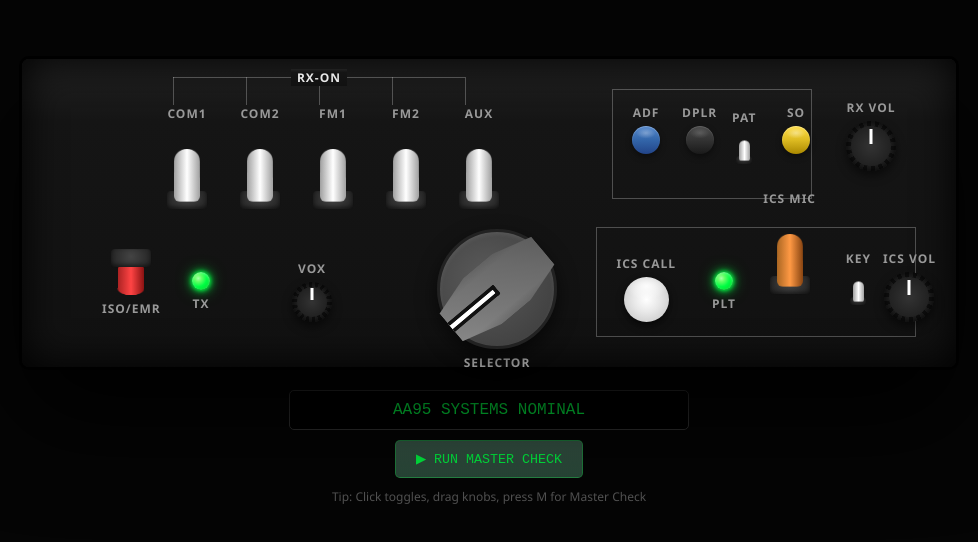
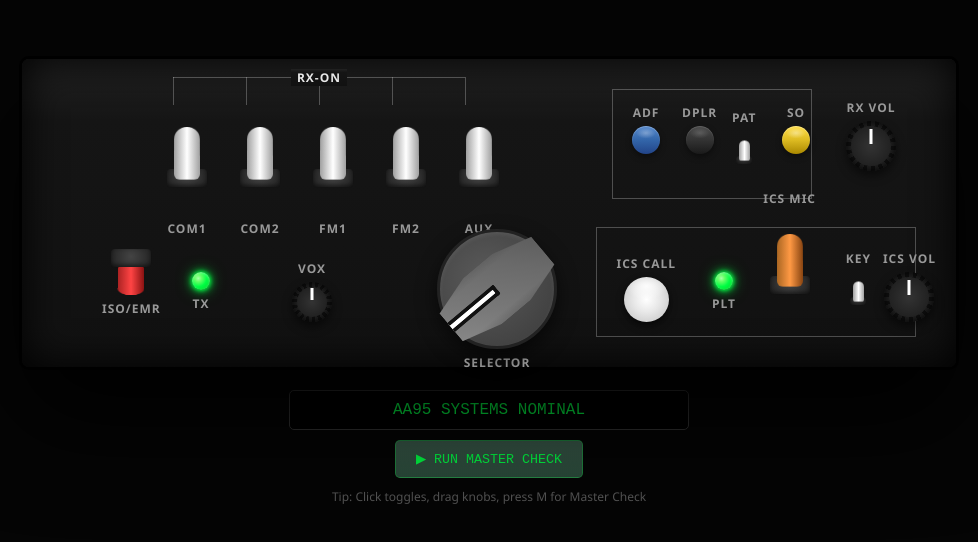
Before and after one commit to Shensley102/Off-Line-App, a website: page aa95/aa95.html in a window 1280 px wide. Shown: the part 120-662 px from the top of the page, without its empty margins (151-1129 px from the left). Drawn offline with Linux system fonts and the light colour scheme.

Commit message:
Update labels for COM, FM, and AUX components

```diff
--- a/aa95/aa95.html
+++ b/aa95/aa95.html
@@ -503,24 +503,24 @@
 
   <!-- TOP ROW: COM/FM/AUX TOGGLES -->
   <div class="component toggle" id="com1" data-active="true" style="left:143px; top:46px;">
-    <span class="label">COM1</span>
     <div class="assembly-toggle"><div class="nut"></div><div class="lever"></div></div>
+    <span class="label label-bottom">COM1</span>
   </div>
   <div class="component toggle" id="com2" data-active="true" style="left:216px; top:46px;">
-    <span class="label">COM2</span>
     <div class="assembly-toggle"><div class="nut"></div><div class="lever"></div></div>
+    <span class="label label-bottom">COM2</span>
   </div>
   <div class="component toggle" id="fm1" data-active="true" style="left:289px; top:46px;">
-    <span class="label">FM1</span>
     <div class="assembly-toggle"><div class="nut"></div><div class="lever"></div></div>
+    <span class="label label-bottom">FM1</span>
   </div>
   <div class="component toggle" id="fm2" data-active="true" style="left:362px; top:46px;">
-    <span class="label">FM2</span>
     <div class="assembly-toggle"><div class="nut"></div><div class="lever"></div></div>
+    <span class="label label-bottom">FM2</span>
   </div>
   <div class="component toggle" id="aux" data-active="true" style="left:435px; top:46px;">
-    <span class="label">AUX</span>
     <div class="assembly-toggle"><div class="nut"></div><div class="lever"></div></div>
+    <span class="label label-bottom">AUX</span>
   </div>
 
   <!-- MUSIC SECTION -->
```
